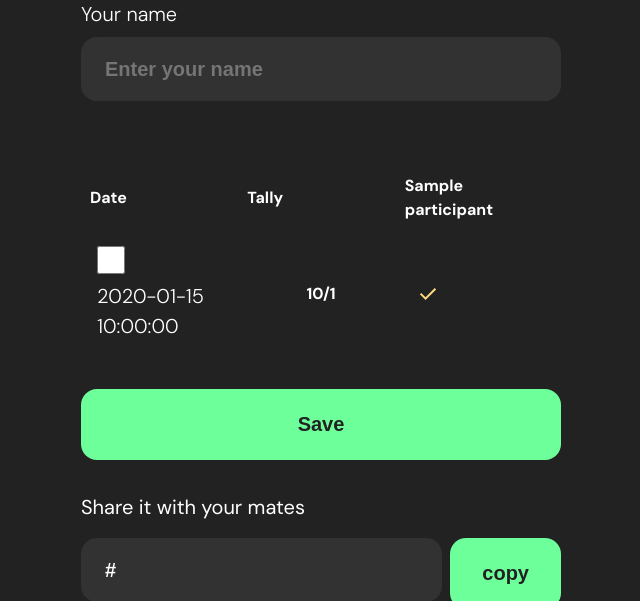
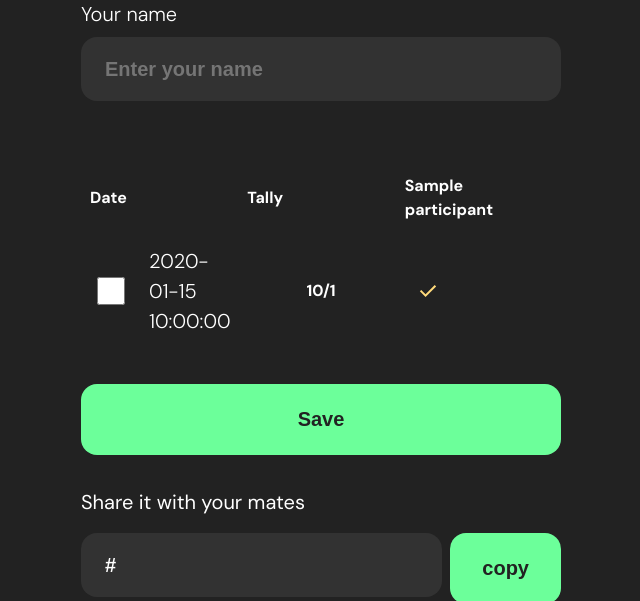
Before and after one commit to vexalist/freedle, a Flask app: template app/templates/poll_response.html in a window 1280 px wide. Shown: the part 222-823 px from the top of the page, without its empty margins (319-959 px from the left). Run offline with Flask 3, Linux system fonts and the light colour scheme; tables that the repository leaves empty hold one stand-in row (values such as "Sample post"); the template is opened without the code that fills it: values that come from a table or form of the project are taken from there, most other values are stand-ins (such as "Sample title", 1, 10 or a date in 2020).

Commit message:
style: align date option checkboxes and calendar nav arrows horizontally

```diff
--- a/app/static/app.css
+++ b/app/static/app.css
@@ -125,6 +125,10 @@ body {
   padding: 0;
 }
 
+.form__label--container {
+  margin-top: 0;
+}
+
 .form__input {
   background: var(--color-surface);
   border-radius: var(--radius-md);
@@ -221,6 +225,12 @@ body {
 .calendar__nav:disabled {
   opacity: 0.5;
   cursor: not-allowed;
+}
+
+.calendar__nav-group {
+  display: flex;
+  flex-direction: row;
+  gap: var(--space-xs);
 }
 
 .calendar__table {
@@ -370,3 +380,9 @@ body {
     font-size: 1.5rem;
   }
 }
+
+.date-option {
+  display: flex;
+  align-items: center;
+  gap: var(--space-md);
+}
```
